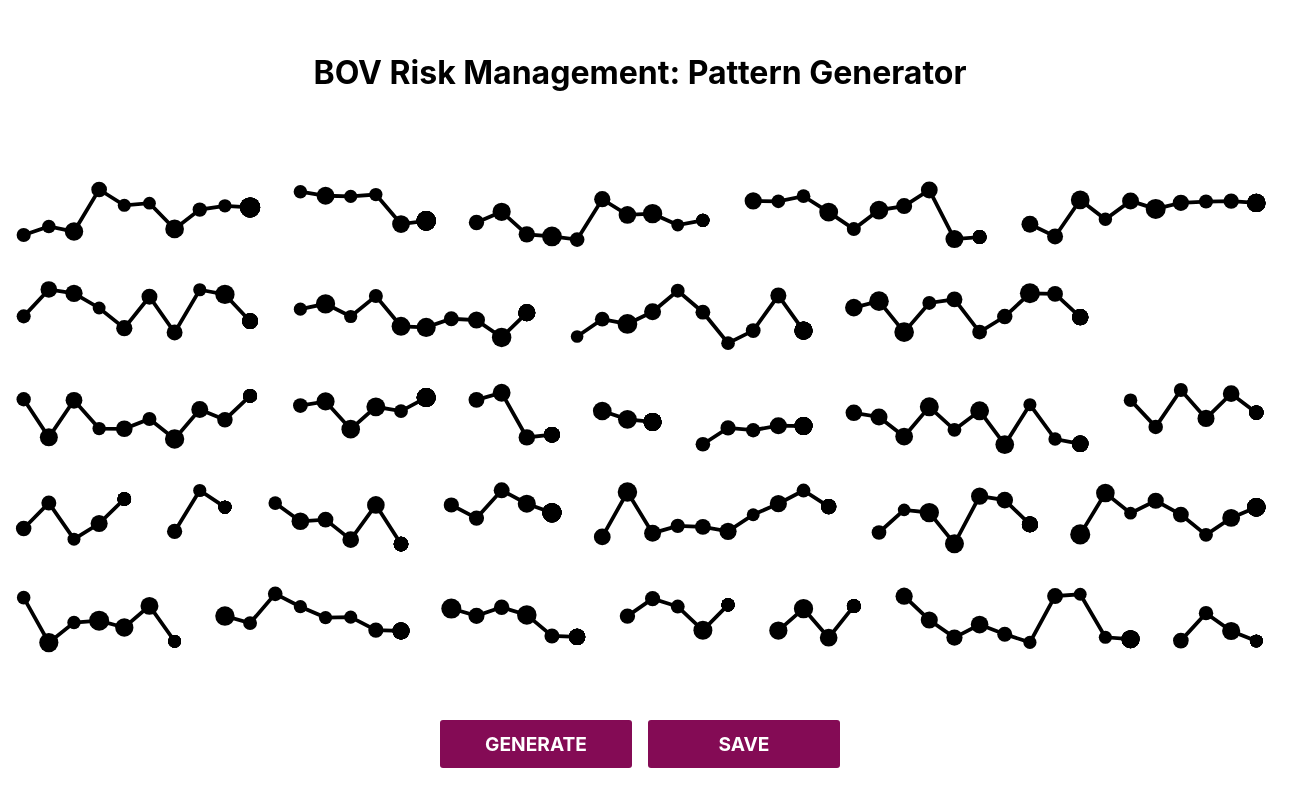
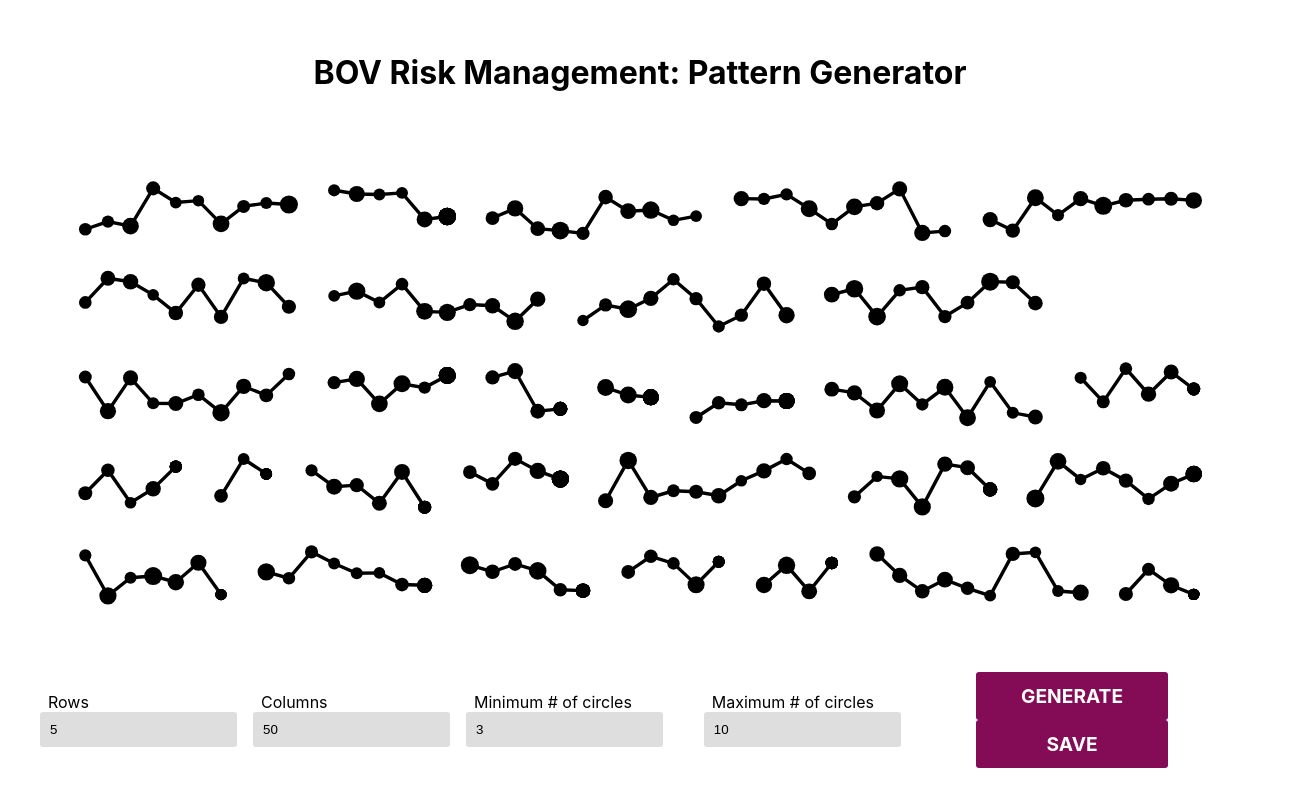
Before and after one commit to james-camilleri/bov-risk-pattern-generator, a React (Create React App) app: page / in a window 1280 px wide. Shown: the whole page, 1312 px wide, since content can reach past the window. Built offline with nearby package versions, Linux system fonts and the light colour scheme; a web font is replaced by a local one.

Commit message:
Add inputs, fix layout

```diff
--- a/src/App.css
+++ b/src/App.css
@@ -11,7 +11,7 @@
 }
 
 svg {
-  width: 100%;
+  max-width: 100%;
   flex: 1;
   margin: 0 3rem;
 }
@@ -19,6 +19,27 @@ svg {
 footer {
   display: flex;
   align-items: center;
+}
+
+.controls {
+  display: flex;
+  margin-right: 2rem;
+}
+
+.control {
+  margin: 0 0.5rem;
+}
+
+.control label { margin: 0 0.5rem; }
+.control input {
+  padding: 0.5rem;
+  border-radius: 3px;
+  border: transparent solid 2px;
+  background: rgb(222, 222, 222);
+}
+.control input:focus {
+  border: #840b55 solid 2px;
+  outline: none;
 }
 
 button {
--- a/src/App.jsx
+++ b/src/App.jsx
@@ -10,6 +10,13 @@ function App () {
   const [, setSeed] = useState(0)
   const onGenerate = () => { setSeed(Math.random()) }
 
+  const [configuration, setConfiguration] = useState({
+    columns: 50,
+    maxCircles: 10,
+    minCircles: 3,
+    rows: 5
+  })
+
   const onSave = () => {}
 
   return (
@@ -18,15 +25,55 @@ function App () {
         <h1>BOV Risk Management: Pattern Generator</h1>
       </header>
 
-      <Pattern
-        columns={50}
-        maxCircles={10}
-        minCircles={3}
-        rows={5}
-      />
+      <Pattern {...configuration} />
 
       <footer>
-        <div className='controls'></div>
+        <div className='controls'>
+          <div className='control'>
+            <label itemID='rows'>Rows</label>
+            <input
+              id='rows'
+              type='number'
+              value={configuration.rows}
+              onChange={e => setConfiguration(
+                { ...configuration, rows: e.target.value }
+              )}
+            />
+          </div>
+          <div className='control'>
+            <label itemID='columns'>Columns</label>
+            <input
+              id='columns'
+              type='number'
+              value={configuration.columns}
+              onChange={e => setConfiguration(
+                { ...configuration, columns: e.target.value }
+              )}
+            />
+          </div>
+          <div className='control'>
+            <label itemID='minCircles'>Minimum # of circles</label>
+            <input
+              id='minCircles'
+              type='number'
+              value={configuration.minCircles}
+              onChange={e => setConfiguration(
+                { ...configuration, minCircles: e.target.value }
+              )}
+            />
+          </div>
+          <div className='control'>
+            <label itemID='maxCircles'>Maximum # of circles</label>
+            <input
+              id='X'
+              type='number'
+              value={configuration.maxCircles}
+              onChange={e => setConfiguration(
+                { ...configuration, maxCircles: e.target.value }
+              )}
+            />
+          </div>
+        </div>
         <div className='button-container'>
           <button onClick={onGenerate}>Generate</button>
           <button onClick={onSave}>Save</button>
--- a/src/Pattern/index.jsx
+++ b/src/Pattern/index.jsx
@@ -45,10 +45,10 @@ function generateRow ({ columns, maxCircles, minCircles }) {
     shuffleArray(circleCounts)
   }
 
-  return generateCircleAttributes(circleCounts)
+  return generateCircleAttributes(circleCounts, maxCircles)
 }
 
-function generateCircleAttributes (circleCounts) {
+function generateCircleAttributes (circleCounts, maxCircles) {
   let startColumn = 0
 
   return circleCounts.map(count => {
@@ -66,7 +66,7 @@ function generateCircleAttributes (circleCounts) {
     startColumn += count + 1
 
     // Pad to a fixed size for smooth animation.
-    return padArray(circleAttributes, 15)
+    return padArray(circleAttributes, maxCircles)
   })
 }
 
```
